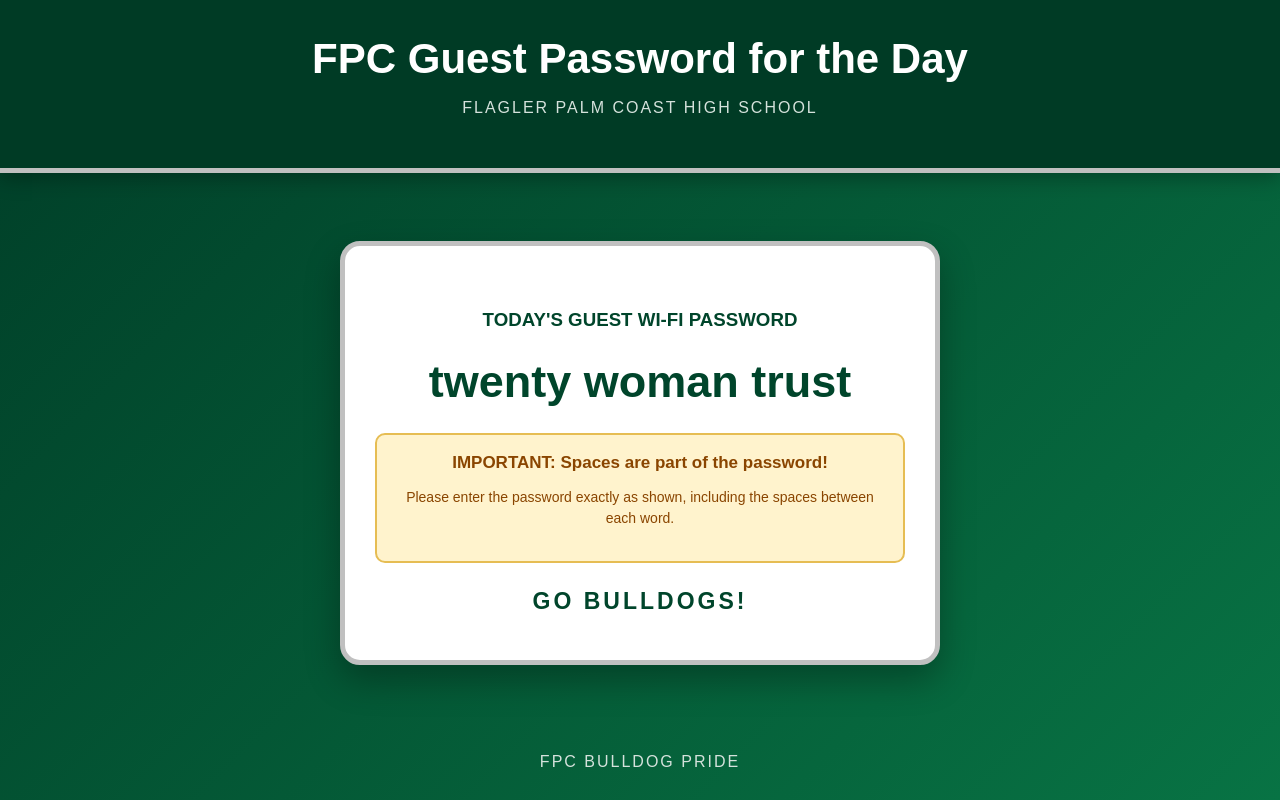
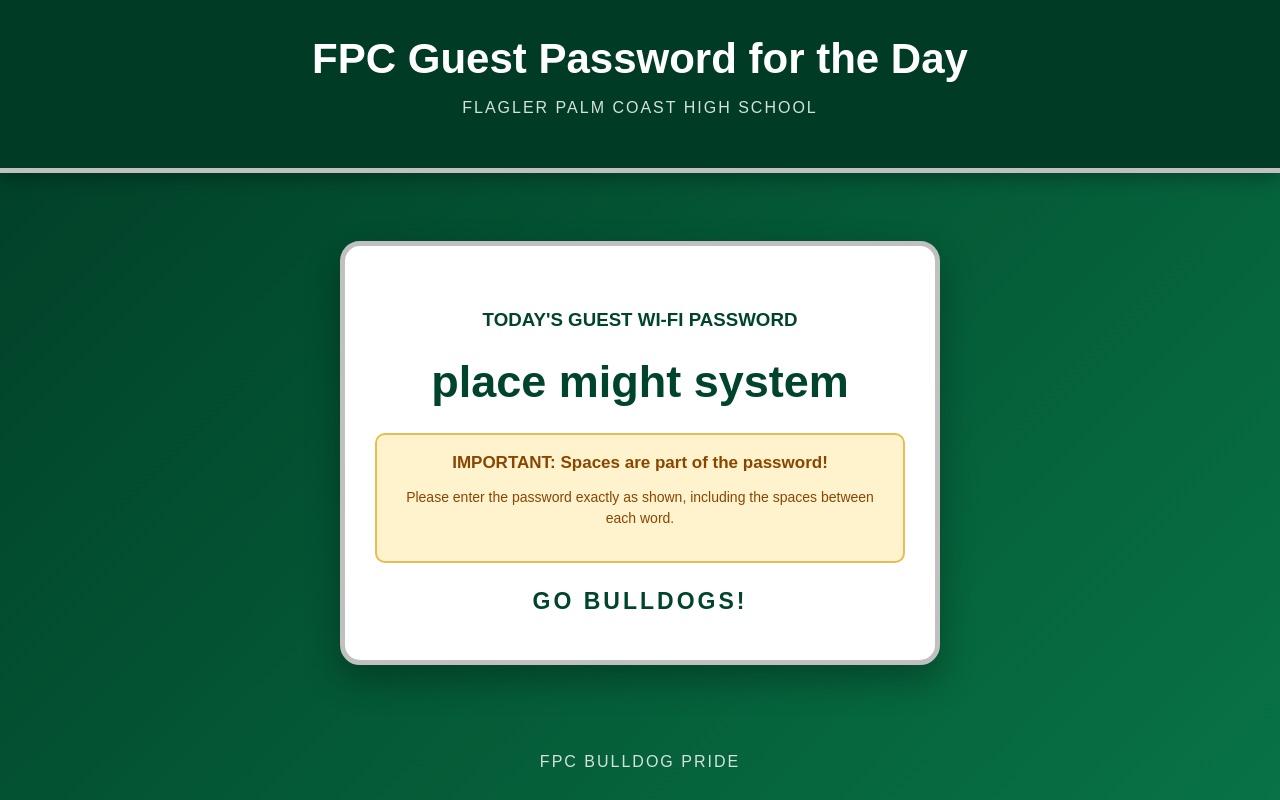
Before and after one commit to martinezr-netizen/FPC-GUEST, a plain HTML site: page index.html in a window 1280 px wide. Drawn offline with Linux system fonts and the light colour scheme.

Commit message:
Update index.html

```diff
--- a/index.html
+++ b/index.html
@@ -109,7 +109,7 @@
 
             <h3>TODAY'S GUEST WI-FI PASSWORD</h3>
 
-            <h2 class="password">twenty woman trust</h2>
+            <h2 class="password">place might system</h2>
 
             <div class="notice">
                 <strong>
```
